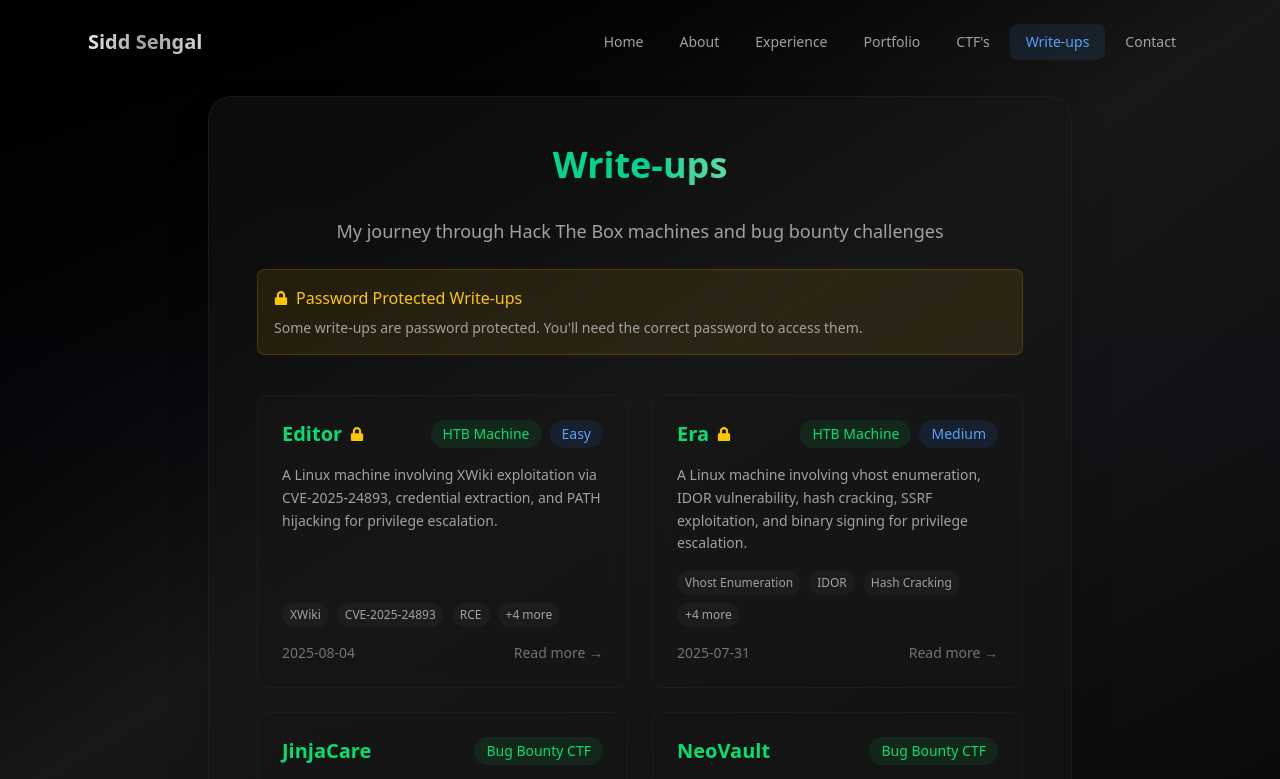
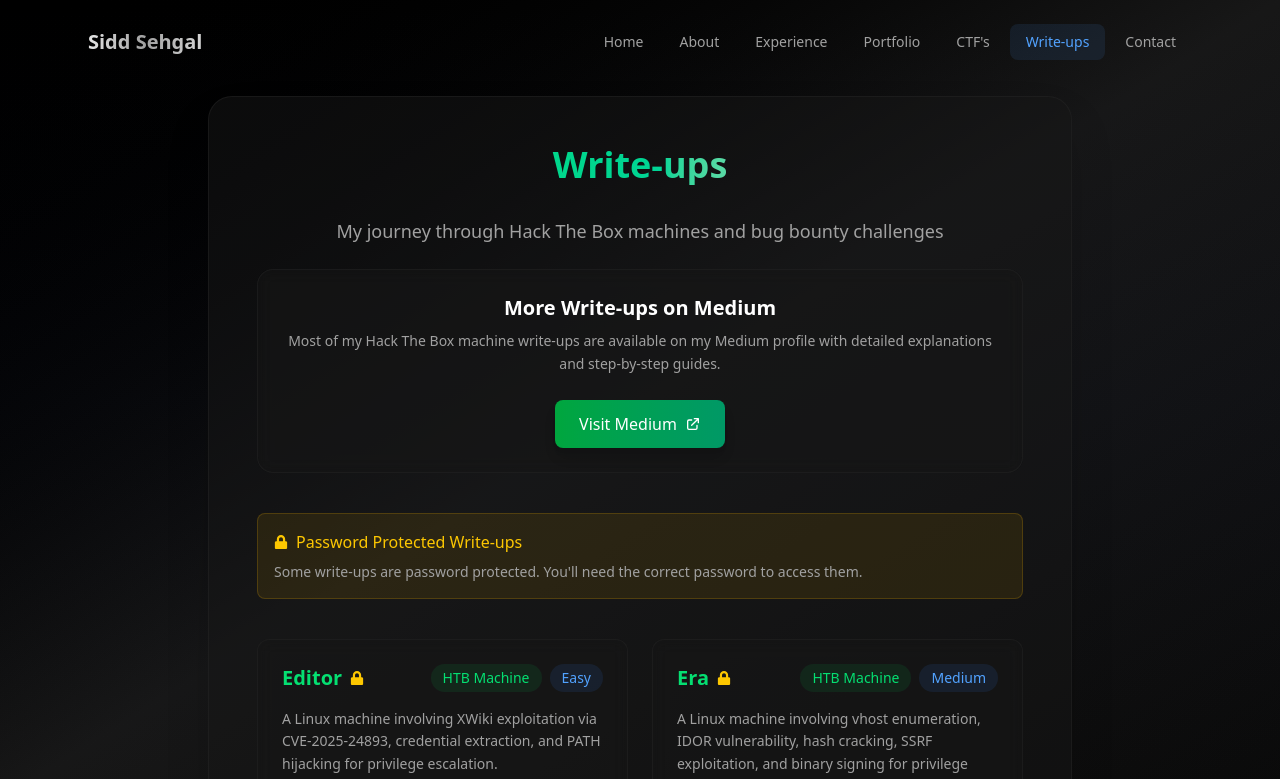
Before and after one commit to SiddDevCS/Sidd-Website, a Next.js app: page /writeups in a window 1280 px wide. Shown: the top 779 px of the page. Built offline with nearby package versions, Linux system fonts and the light colour scheme.

Commit message:
Fixed version and update to /writeups

```diff
--- a/app/writeups/page.tsx
+++ b/app/writeups/page.tsx
@@ -28,6 +28,27 @@ export default function WriteUps() {
         <p className="text-lg text-neutral-400 mb-6 text-center">
           My journey through Hack The Box machines and bug bounty challenges
         </p>
+
+        {/* Medium Button */}
+        <div className="text-center mb-10">
+          <div className="glass-card rounded-2xl p-6 border-2 border-green-500/20 hover:border-green-500/40 transition-all duration-300 group">
+            <h3 className="text-xl font-bold text-white mb-2">More Write-ups on Medium</h3>
+            <p className="text-neutral-400 mb-6 text-sm leading-relaxed">
+              Most of my Hack The Box machine write-ups are available on my Medium profile with detailed explanations and step-by-step guides.
+            </p>
+            <a
+              href="https://medium.com/@siddnative"
+              target="_blank"
+              rel="noopener noreferrer"
+              className="inline-flex items-center gap-2 px-6 py-3 bg-gradient-to-r from-green-600 to-emerald-600 hover:from-green-700 hover:to-emerald-700 text-white font-medium rounded-lg shadow-lg hover:shadow-xl transform hover:scale-105 transition-all duration-300"
+            >
+              <span>Visit Medium</span>
+              <svg className="w-4 h-4" fill="none" stroke="currentColor" viewBox="0 0 24 24">
+                <path strokeLinecap="round" strokeLinejoin="round" strokeWidth={2} d="M10 6H6a2 2 0 00-2 2v10a2 2 0 002 2h10a2 2 0 002-2v-4M14 4h6m0 0v6m0-6L10 14" />
+              </svg>
+            </a>
+          </div>
+        </div>
 
         <div className="bg-yellow-500/10 border border-yellow-500/20 rounded-lg p-4 mb-10">
           <div className="flex items-center gap-2 text-yellow-400 mb-2">
--- a/package.json
+++ b/package.json
@@ -15,7 +15,7 @@
     "@vercel/speed-insights": "^1.2.0",
     "clsx": "^2.1.1",
     "critters": "^0.0.23",
-    "next": "15.2.4",
+    "next": "^15.5.2",
     "react": "^19.0.0",
     "react-dom": "^19.0.0",
     "react-icons": "^5.5.0",
```
Also changed, not shown: 1 other file (tests, documents, lock files or other folders).
